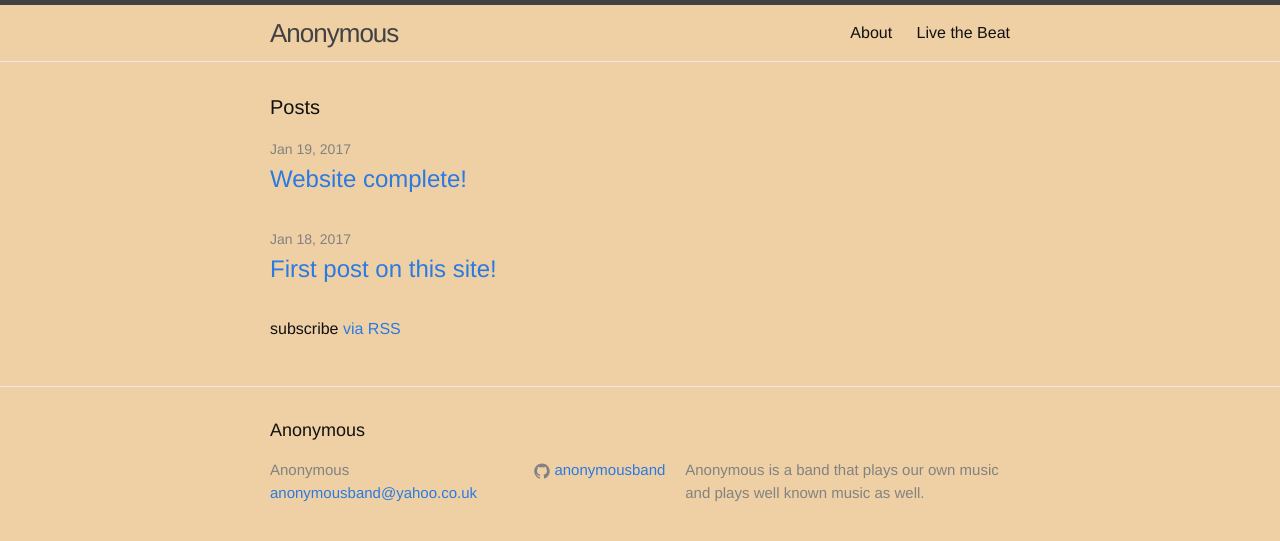
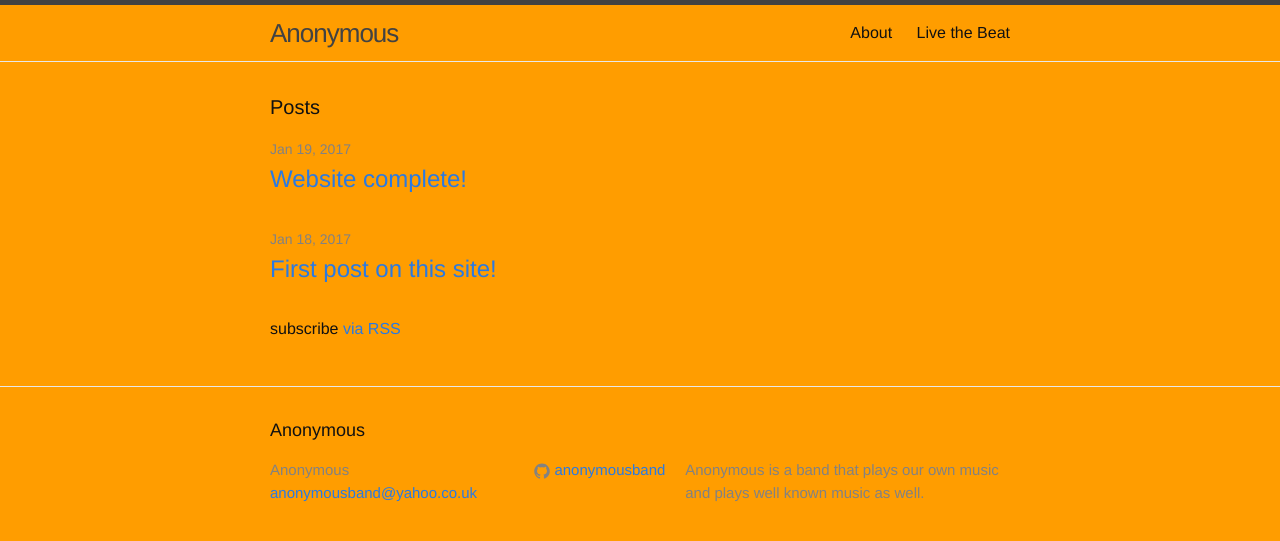
Before and after one commit to anonymousband/anonymousband.github.io, a Jekyll site: the page built from index.html, in a window 1280 px wide. Shown: the top 541 px of the page. Built offline with Jekyll 4.4.1, drawn with Linux system fonts in a browser that asks for light colours.

Commit message:
Update main.scss

```diff
--- a/css/main.scss
+++ b/css/main.scss
@@ -15,7 +15,7 @@ $base-line-height: 1.5;
 $spacing-unit:     30px;
 
 $text-color:       #111;
-$background-color: #efd0a5;
+$background-color: #ff9d00;
 $brand-color:      #2a7ae2;
 
 $grey-color:       #828282;
```
